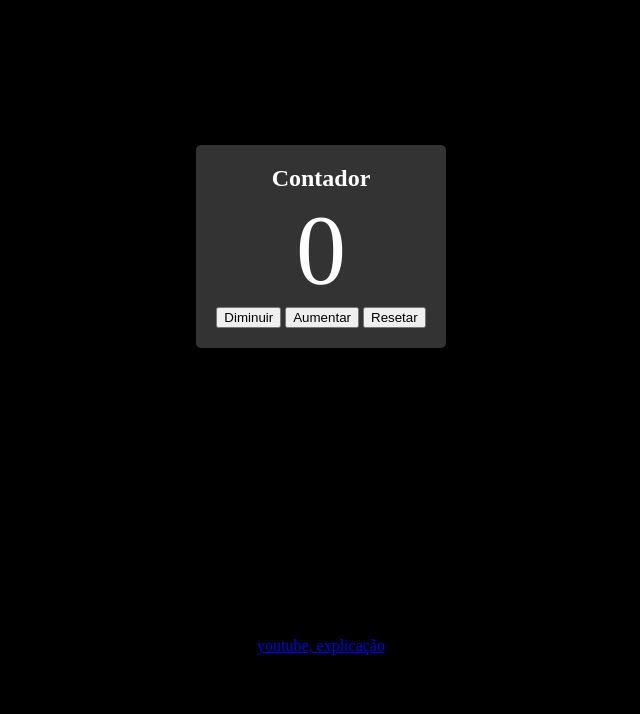
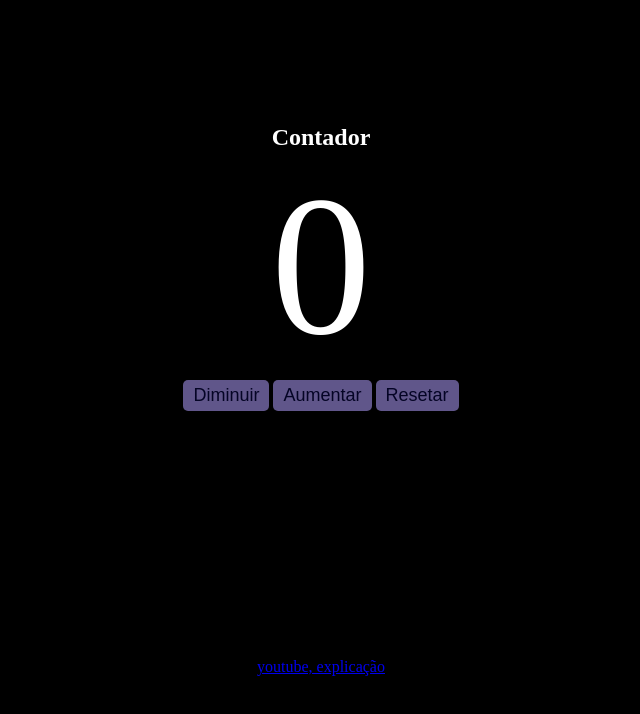
Before and after one commit to thaynalp/Contador-em-JS, a plain HTML site: page index.html in a window 1280 px wide. Shown: the whole page, without its empty margins (319-959 px from the left). Drawn offline with Linux system fonts and the light colour scheme.

Commit message:
Update style.css

```diff
--- a/style.css
+++ b/style.css
@@ -12,12 +12,28 @@ body{
 }
 
 section{
-    background: rgba(255, 255, 255, 0.2); /*0.2 = 20% de branco*/
+    background: rgba(148, 133, 216, 0.2) /*0.2 = 20% de branco*/
     padding: 20px;
     border-radius: 5px;
     text-align: center;
 }
 
 p{
-    font-size: 100px;
+    font-size: 200px;
 }
+
+button{
+
+    border-radius: 5px;
+    border: none;
+    padding: 5px 10px ;
+    font-size: large;
+    color: rgb(4, 4, 37);
+    background-color: rgb(96, 86, 138);
+
+}
+
+button:hover{
+    cursor:pointer;
+    color: rgb(255, 255, 255);
+}
```
